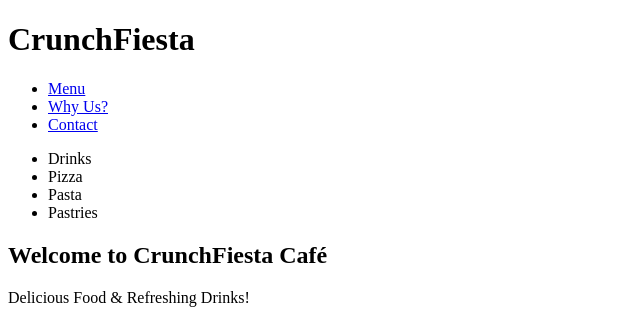
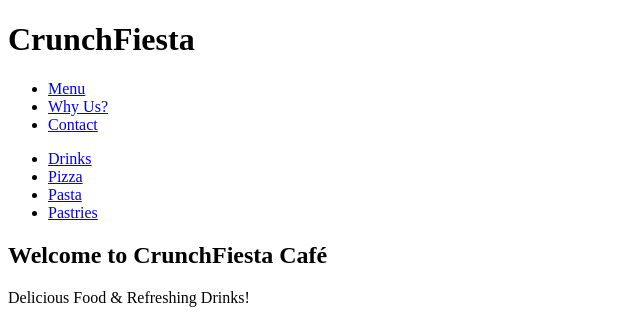
Before and after one commit to Athrv0/CrunchFiesta, a plain HTML site: page index.html in a window 1280 px wide. Shown: the top 324 px of the page, without its empty margins (0-640 px from the left). Drawn offline with Linux system fonts and the light colour scheme.

Commit message:
Update index.html

```diff
--- a/index.html
+++ b/index.html
@@ -4,8 +4,8 @@
     <meta charset="UTF-8">
     <meta name="viewport" content="width=device-width, initial-scale=1.0">
     <title>CrunchFiesta Café</title>
-    <link rel="stylesheet" href="styles.css">
-    <script src="script.js" defer></script>
+    <link rel="stylesheet" href="styles.css"> <!-- CSS Linked -->
+    <script src="script.js" defer></script> <!-- JS Linked -->
 </head>
 <body>
 
@@ -24,10 +24,10 @@
     <!-- Side Menu -->
     <div id="side-menu">
         <ul>
-            <li onclick="showSubMenu('drinks')">Drinks</li>
-            <li onclick="showSubMenu('pizza')">Pizza</li>
-            <li onclick="showSubMenu('pasta')">Pasta</li>
-            <li onclick="showSubMenu('pastries')">Pastries</li>
+            <li><a href="drinks.html">Drinks</a></li>
+            <li><a href="pizza.html">Pizza</a></li>
+            <li><a href="pasta.html">Pasta</a></li>
+            <li><a href="pastries.html">Pastries</a></li>
         </ul>
     </div>
 
```
